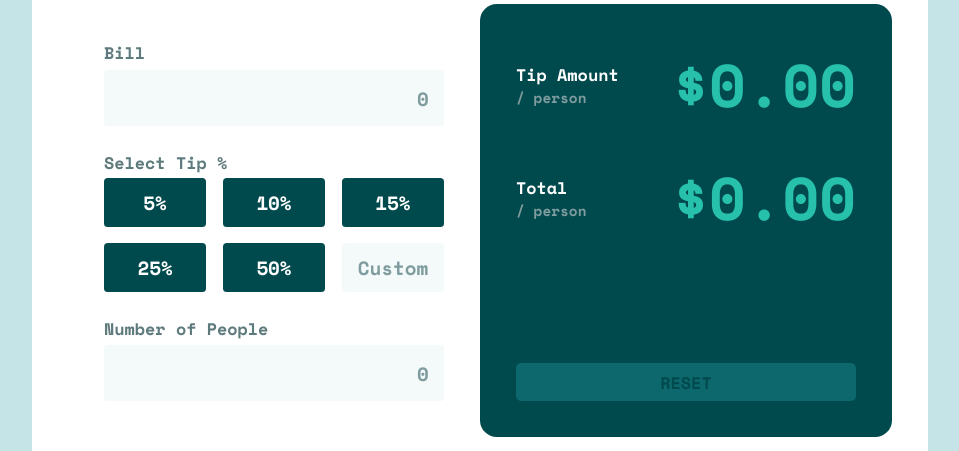
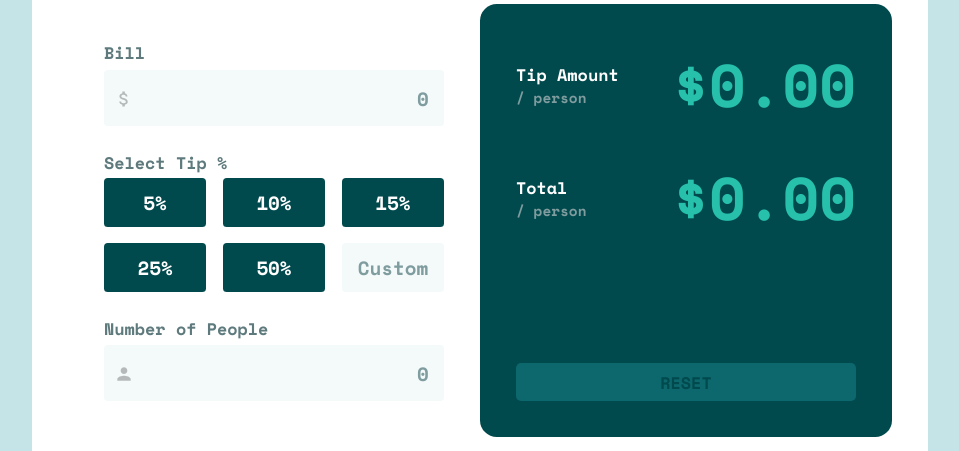
Before and after one commit to hannah-ganne/tip-calculator, a React (Create React App) app: page / in a window 1280 px wide. Shown: the part 232-683 px from the top of the page, without its empty margins (160-1119 px from the left). Built offline with nearby package versions, Linux system fonts and the light colour scheme; the HTML template or start-up script is replaced by a standard one.

Commit message:
add icons in the input fields

```diff
--- a/src/components/Input.jsx
+++ b/src/components/Input.jsx
@@ -1,6 +1,4 @@
-import { useState, useEffect } from 'react'
-
-export default function Input({ title, bill, setBill, numPeople, setNumPeople }) {
+export default function Input({ title, bill, setBill, numPeople, setNumPeople, icon }) {
 
     return (
         <div data-panel>
@@ -8,6 +6,8 @@ export default function Input({ title, bill, setBill, numPeople, setNumPeople })
                 <h3>{title}</h3>
                 <small>Can't be zero</small>
             </div>
+            <div className="input-container">
+                {icon}
                 <input
                     type="number"
                     placeholder={0}
@@ -18,8 +18,10 @@ export default function Input({ title, bill, setBill, numPeople, setNumPeople })
                             setNumPeople(event.target.value)
                         }
                     }}
+                    onFocus={(event) => event.target.value = ''}
                     value={title === 'Bill' ? bill : numPeople}
                 />
             </div>
+        </div>
     )
 }
```
Lines whose indentation alone changed are shown as unchanged.
